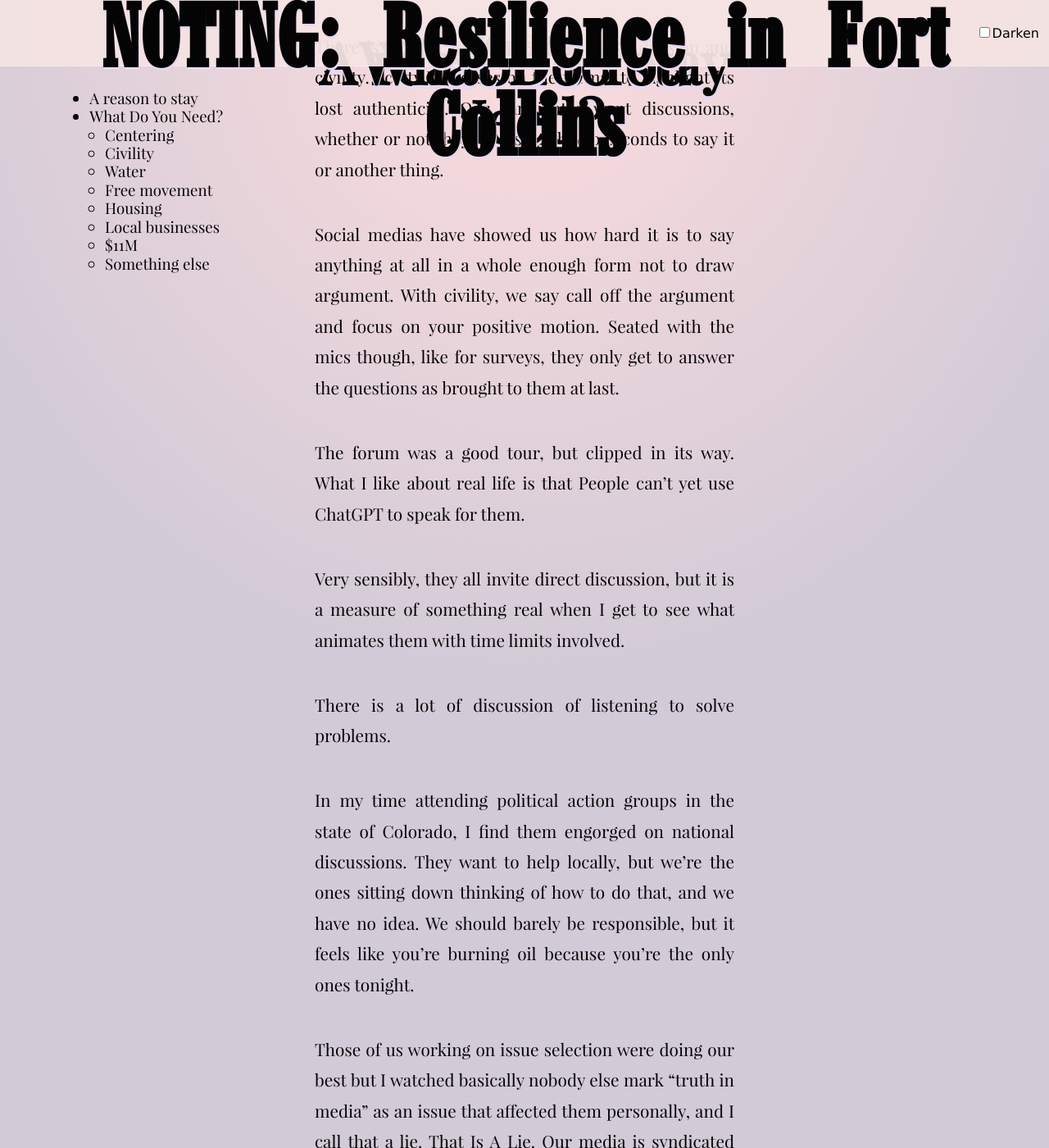
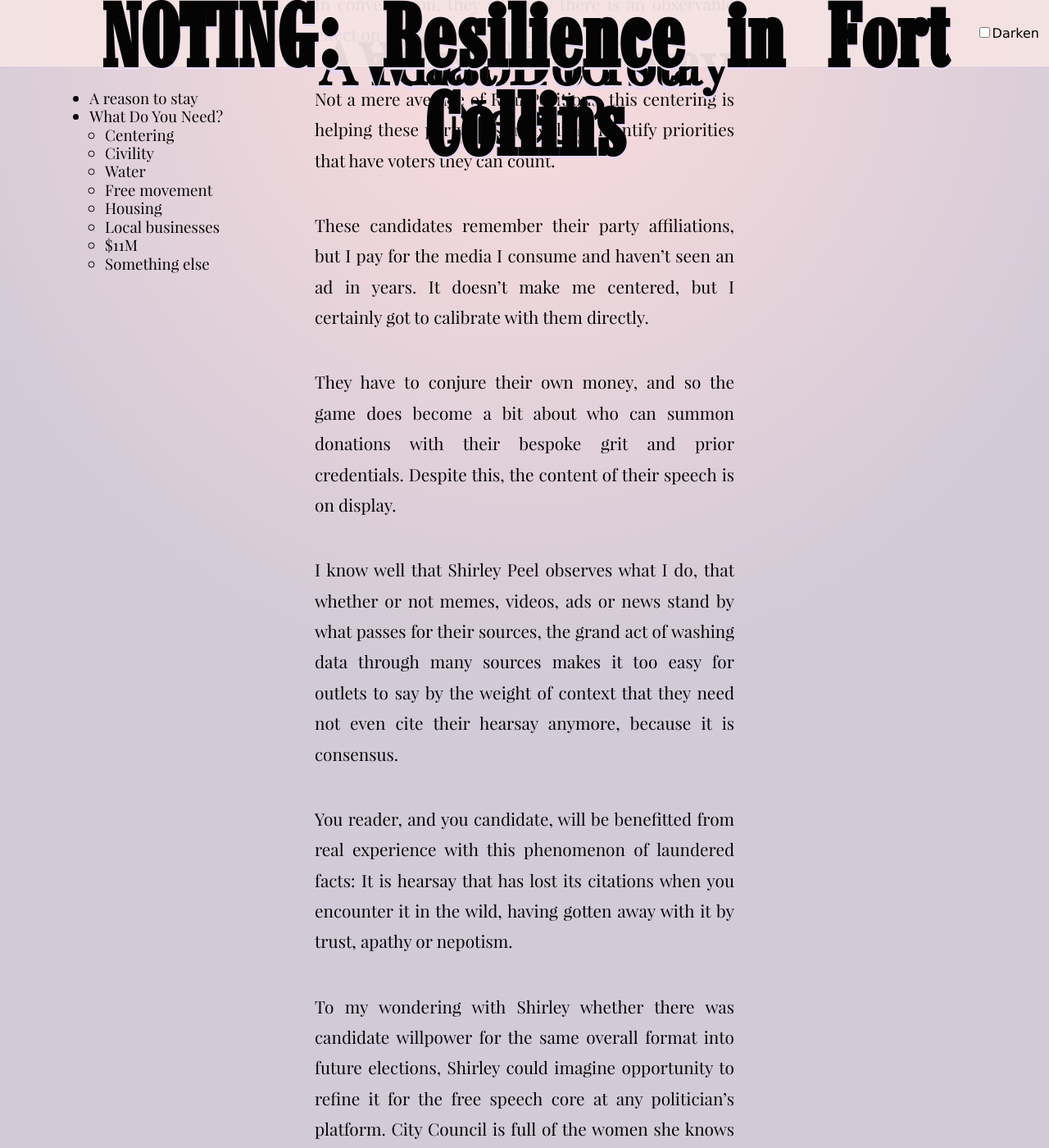
Before and after one commit to tiliv/antibody, a Jekyll site: the page built from docs/journal/autumn-ryan-Resilience-in-Fort-Collins/index.md, in a window 1280 px wide and 1400 px high, scrolled down 4536 px. Shown: the whole window at 82% size. Built offline with Jekyll 4.4.1, drawn with Linux system fonts in a browser that asks for light colours; some of the changed text lies outside the part shown.

Commit message:
Add centering
This section may draw edits once I fix up the beginning, where the candidate names will first appear all together.

```diff
--- a/docs/journal/autumn-ryan-Resilience-in-Fort-Collins/index.md
+++ b/docs/journal/autumn-ryan-Resilience-in-Fort-Collins/index.md
@@ -62,6 +62,25 @@ Help your candidates know you see them through general noise of all else. They r
 
 #### Centering
 
+In conversation, they all know there is an observable effect on the centering.
+
+Not a mere average of Real Positions, this centering is helping these party-less individuals identify priorities that have voters they can count.
+
+These candidates remember their party affiliations, but I pay for the media I consume and haven't seen an ad in years. It doesn't make me centered, but I certainly got to calibrate with them directly.
+
+They have to conjure their own money, and so the game does become a bit about who can summon donations with their bespoke grit and prior credentials. Despite this, the content of their speech is on display.
+
+I know well that Shirley Peel observes what I do, that whether or not memes, videos, ads or news stand by what passes for their sources, the grand act of washing data through many sources makes it too easy for outlets to say by the weight of context that they need not even cite their hearsay anymore, because it is consensus.
+
+You reader, and you candidate, will be benefitted from real experience with this phenomenon of laundered facts: It is hearsay that has lost its citations when you encounter it in the wild, having gotten away with it by trust, apathy or nepotism.
+
+To my wondering with Shirley whether there was candidate willpower for the same overall format into future elections, Shirley could imagine opportunity to refine it for the free speech core at any politician's platform. City Council is full of the women she knows and works with personally and professionally, but they don't represent her better than she represents herself. She's looking for ways to gather local voices.
+
+If you instead want "centered" the way r/moderatepolitics is centering tone to discuss big things, Adam Hirschhorn can serve you. He may not want to meet just anybody, but he might plausibly explain why that lets him protect you from rogue Authority.
+
+Despite a functioning society, it is a sign of times that some of us sense the earnest truth of Adam Hirschhorn's promise on that point, and could rank him well for some times. It's hard to know when to break the glass for The Emergency, but I know a few who would be happier to put any ranked vote on Hirschhorn than they usually are in a closed party system with rogue independents.
+
+What I think will be truly centering in Fort Collins is the data from the ranked results. Not just a binding upon them, I hope the format affords our city's candidates fresh new access to their public, a more centered reflection of support that they can look forward to cultivating.
 
 #### Civility
 
```
